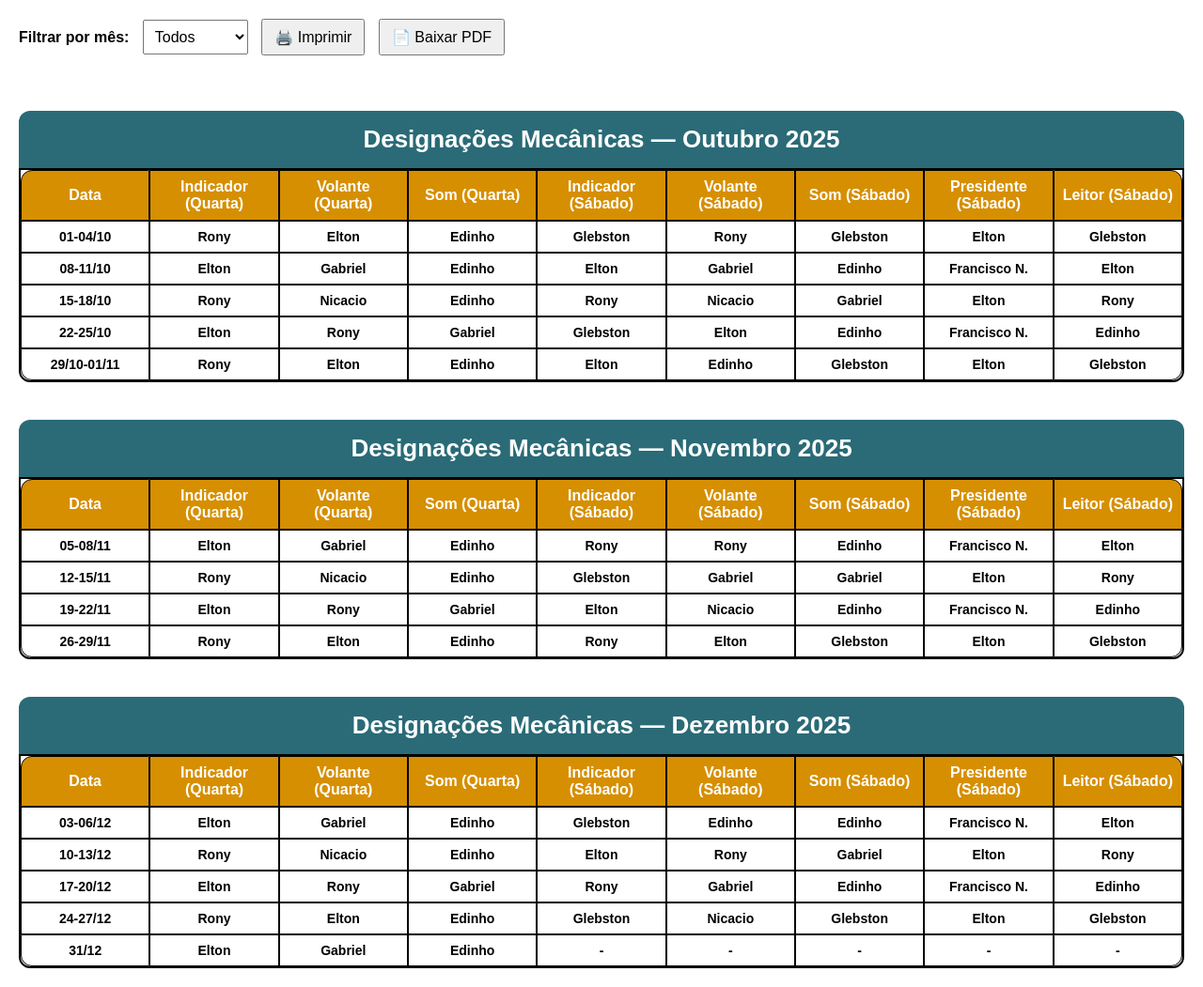
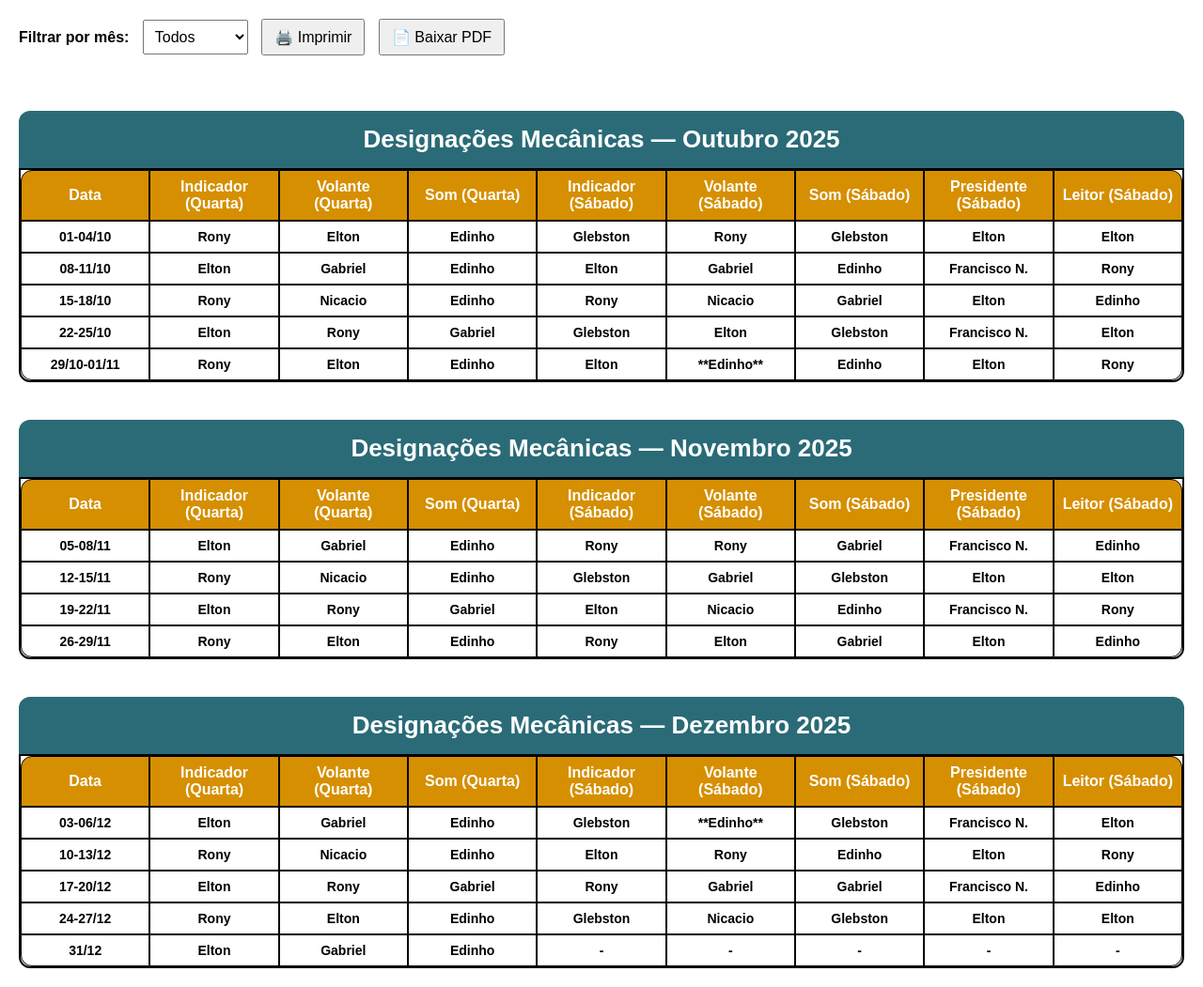
Before and after one commit to CongregacaoUirauna/designacao-mecanicas, a plain HTML site: page index.html in a window 1280 px wide. Shown: the whole page at 94% size. Drawn offline with nearby package versions, Linux system fonts and the light colour scheme.

Commit message:
Update index.html

```diff
--- a/index.html
+++ b/index.html
@@ -68,11 +68,11 @@
       <table>
         <thead><tr><th>Data</th><th>Indicador (Quarta)</th><th>Volante (Quarta)</th><th>Som (Quarta)</th><th>Indicador (Sábado)</th><th>Volante (Sábado)</th><th>Som (Sábado)</th><th>Presidente (Sábado)</th><th>Leitor (Sábado)</th></tr></thead>
         <tbody>
-          <tr><td>01-04/10</td><td>Rony</td><td>Elton</td><td>Edinho</td><td>Glebston</td><td>Rony</td><td>Glebston</td><td>Elton</td><td>Glebston</td></tr>
-          <tr><td>08-11/10</td><td>Elton</td><td>Gabriel</td><td>Edinho</td><td>Elton</td><td>Gabriel</td><td>Edinho</td><td>Francisco N.</td><td>Elton</td></tr>
-          <tr><td>15-18/10</td><td>Rony</td><td>Nicacio</td><td>Edinho</td><td>Rony</td><td>Nicacio</td><td>Gabriel</td><td>Elton</td><td>Rony</td></tr>
-          <tr><td>22-25/10</td><td>Elton</td><td>Rony</td><td>Gabriel</td><td>Glebston</td><td>Elton</td><td>Edinho</td><td>Francisco N.</td><td>Edinho</td></tr>
-          <tr><td>29/10-01/11</td><td>Rony</td><td>Elton</td><td>Edinho</td><td>Elton</td><td>Edinho</td><td>Glebston</td><td>Elton</td><td>Glebston</td></tr>
+          <tr><td>01-04/10</td><td>Rony</td><td>Elton</td><td>Edinho</td><td>Glebston</td><td>Rony</td><td>Glebston</td><td>Elton</td><td>Elton</td></tr>
+          <tr><td>08-11/10</td><td>Elton</td><td>Gabriel</td><td>Edinho</td><td>Elton</td><td>Gabriel</td><td>Edinho</td><td>Francisco N.</td><td>Rony</td></tr>
+          <tr><td>15-18/10</td><td>Rony</td><td>Nicacio</td><td>Edinho</td><td>Rony</td><td>Nicacio</td><td>Gabriel</td><td>Elton</td><td>Edinho</td></tr>
+          <tr><td>22-25/10</td><td>Elton</td><td>Rony</td><td>Gabriel</td><td>Glebston</td><td>Elton</td><td>Glebston</td><td>Francisco N.</td><td>Elton</td></tr>
+          <tr><td>29/10-01/11</td><td>Rony</td><td>Elton</td><td>Edinho</td><td>Elton</td><td>**Edinho**</td><td>Edinho</td><td>Elton</td><td>Rony</td></tr>
         </tbody>
       </table>
     </div>
@@ -84,10 +84,10 @@
       <table>
         <thead><tr><th>Data</th><th>Indicador (Quarta)</th><th>Volante (Quarta)</th><th>Som (Quarta)</th><th>Indicador (Sábado)</th><th>Volante (Sábado)</th><th>Som (Sábado)</th><th>Presidente (Sábado)</th><th>Leitor (Sábado)</th></tr></thead>
         <tbody>
-          <tr><td>05-08/11</td><td>Elton</td><td>Gabriel</td><td>Edinho</td><td>Rony</td><td>Rony</td><td>Edinho</td><td>Francisco N.</td><td>Elton</td></tr>
-          <tr><td>12-15/11</td><td>Rony</td><td>Nicacio</td><td>Edinho</td><td>Glebston</td><td>Gabriel</td><td>Gabriel</td><td>Elton</td><td>Rony</td></tr>
-          <tr><td>19-22/11</td><td>Elton</td><td>Rony</td><td>Gabriel</td><td>Elton</td><td>Nicacio</td><td>Edinho</td><td>Francisco N.</td><td>Edinho</td></tr>
-          <tr><td>26-29/11</td><td>Rony</td><td>Elton</td><td>Edinho</td><td>Rony</td><td>Elton</td><td>Glebston</td><td>Elton</td><td>Glebston</td></tr>
+          <tr><td>05-08/11</td><td>Elton</td><td>Gabriel</td><td>Edinho</td><td>Rony</td><td>Rony</td><td>Gabriel</td><td>Francisco N.</td><td>Edinho</td></tr>
+          <tr><td>12-15/11</td><td>Rony</td><td>Nicacio</td><td>Edinho</td><td>Glebston</td><td>Gabriel</td><td>Glebston</td><td>Elton</td><td>Elton</td></tr>
+          <tr><td>19-22/11</td><td>Elton</td><td>Rony</td><td>Gabriel</td><td>Elton</td><td>Nicacio</td><td>Edinho</td><td>Francisco N.</td><td>Rony</td></tr>
+          <tr><td>26-29/11</td><td>Rony</td><td>Elton</td><td>Edinho</td><td>Rony</td><td>Elton</td><td>Gabriel</td><td>Elton</td><td>Edinho</td></tr>
         </tbody>
       </table>
     </div>
@@ -99,10 +99,10 @@
       <table>
         <thead><tr><th>Data</th><th>Indicador (Quarta)</th><th>Volante (Quarta)</th><th>Som (Quarta)</th><th>Indicador (Sábado)</th><th>Volante (Sábado)</th><th>Som (Sábado)</th><th>Presidente (Sábado)</th><th>Leitor (Sábado)</th></tr></thead>
         <tbody>
-          <tr><td>03-06/12</td><td>Elton</td><td>Gabriel</td><td>Edinho</td><td>Glebston</td><td>Edinho</td><td>Edinho</td><td>Francisco N.</td><td>Elton</td></tr>
-          <tr><td>10-13/12</td><td>Rony</td><td>Nicacio</td><td>Edinho</td><td>Elton</td><td>Rony</td><td>Gabriel</td><td>Elton</td><td>Rony</td></tr>
-          <tr><td>17-20/12</td><td>Elton</td><td>Rony</td><td>Gabriel</td><td>Rony</td><td>Gabriel</td><td>Edinho</td><td>Francisco N.</td><td>Edinho</td></tr>
-          <tr><td>24-27/12</td><td>Rony</td><td>Elton</td><td>Edinho</td><td>Glebston</td><td>Nicacio</td><td>Glebston</td><td>Elton</td><td>Glebston</td></tr>
+          <tr><td>03-06/12</td><td>Elton</td><td>Gabriel</td><td>Edinho</td><td>Glebston</td><td>**Edinho**</td><td>Glebston</td><td>Francisco N.</td><td>Elton</td></tr>
+          <tr><td>10-13/12</td><td>Rony</td><td>Nicacio</td><td>Edinho</td><td>Elton</td><td>Rony</td><td>Edinho</td><td>Elton</td><td>Rony</td></tr>
+          <tr><td>17-20/12</td><td>Elton</td><td>Rony</td><td>Gabriel</td><td>Rony</td><td>Gabriel</td><td>Gabriel</td><td>Francisco N.</td><td>Edinho</td></tr>
+          <tr><td>24-27/12</td><td>Rony</td><td>Elton</td><td>Edinho</td><td>Glebston</td><td>Nicacio</td><td>Glebston</td><td>Elton</td><td>Elton</td></tr>
           <tr><td>31/12</td><td>Elton</td><td>Gabriel</td><td>Edinho</td><td>-</td><td>-</td><td>-</td><td>-</td><td>-</td></tr>
         </tbody>
       </table>
```
